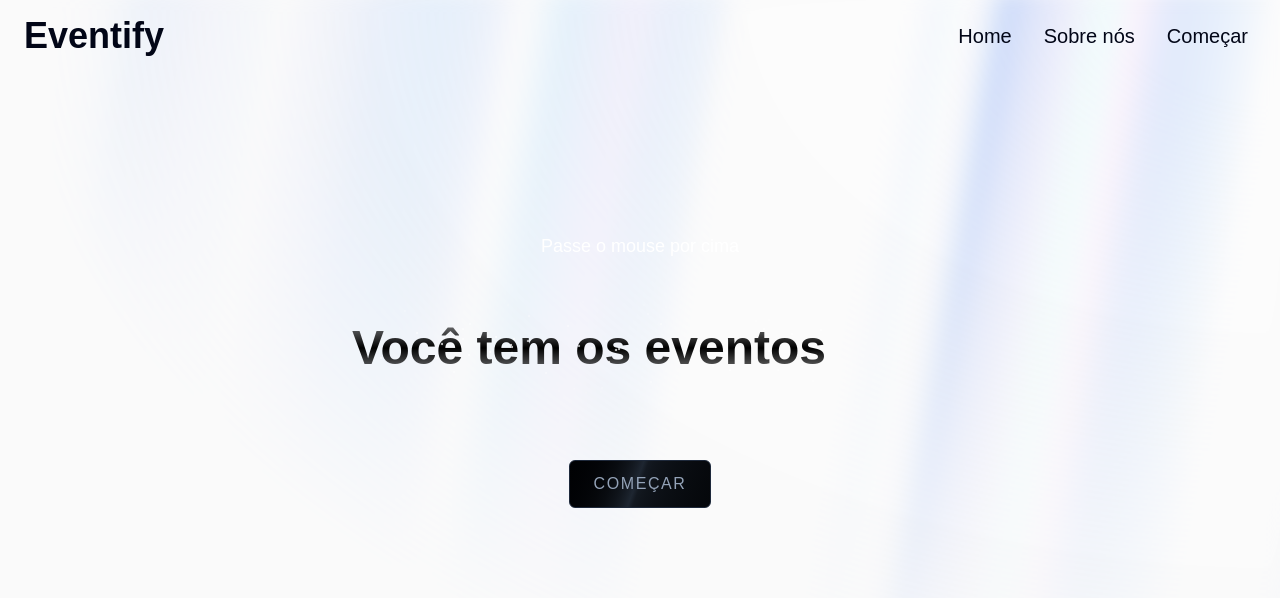
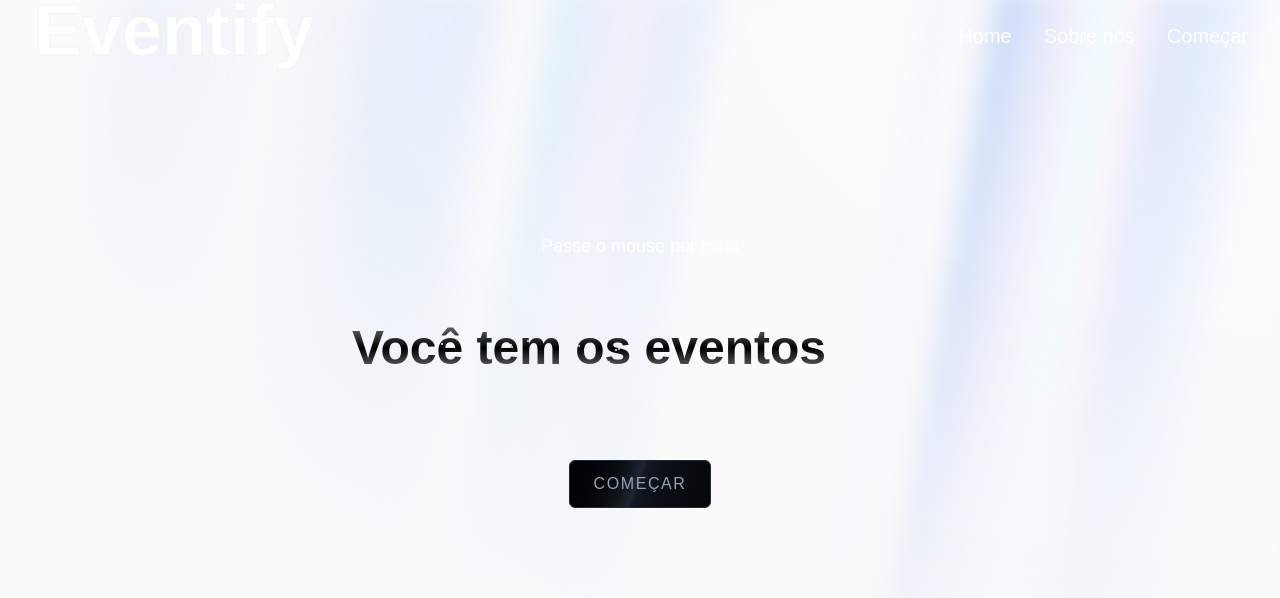
Before and after one commit to Luiz166/event-management, a Next.js app: page / in a window 1280 px wide. Shown: the top 598 px of the page. Built offline with nearby package versions, Linux system fonts and the light colour scheme.

Commit message:
estilizando navbar

```diff
--- a/src/components/navbar.js
+++ b/src/components/navbar.js
@@ -1,17 +1,20 @@
 import Link from "next/link";
+import { TextHoverEffect } from "./ui/TextHoverEffect";
 
 export default function Navbar() {
     return (
         <div>
             <nav class="p-1">
-                    <div className="flex h-16 pl-5 justify-between items-center">
-                        <h1 className="font-extrabold text-4xl">Eventify</h1>
-                        <div className="flex space-x-4 pr-5">
-                            <Link className="p-2 rounded-xl hover:bg-zinc-900 ease-in-out duration-300 text-xl" href={'/'}>Home</Link>
-                            <Link className="p-2 rounded-xl hover:bg-zinc-900 ease-in-out duration-300 text-xl" href={'/about'}>Sobre nós</Link>
-                            <Link className="p-2 rounded-xl hover:bg-zinc-900 ease-in-out duration-300 text-xl" href={'/register'}>Começar</Link>
-                        </div>
+                <div className="flex h-16 pl-5 justify-between items-center">
+                    <div>
+                        <TextHoverEffect text={'Eventify'} />
                     </div>
+                    <div className="flex space-x-4 pr-5">
+                        <Link className="p-2 rounded-xl text-white hover:bg-zinc-900 ease-in-out duration-300 text-xl" href={'/'}>Home</Link>
+                        <Link className="p-2 rounded-xl text-white hover:bg-zinc-900 ease-in-out duration-300 text-xl" href={'/about'}>Sobre nós</Link>
+                        <Link className="p-2 rounded-xl text-white hover:bg-zinc-900 ease-in-out duration-300 text-xl" href={'/register'}>Começar</Link>
+                    </div>
+                </div>
             </nav>
         </div>
     )
```
